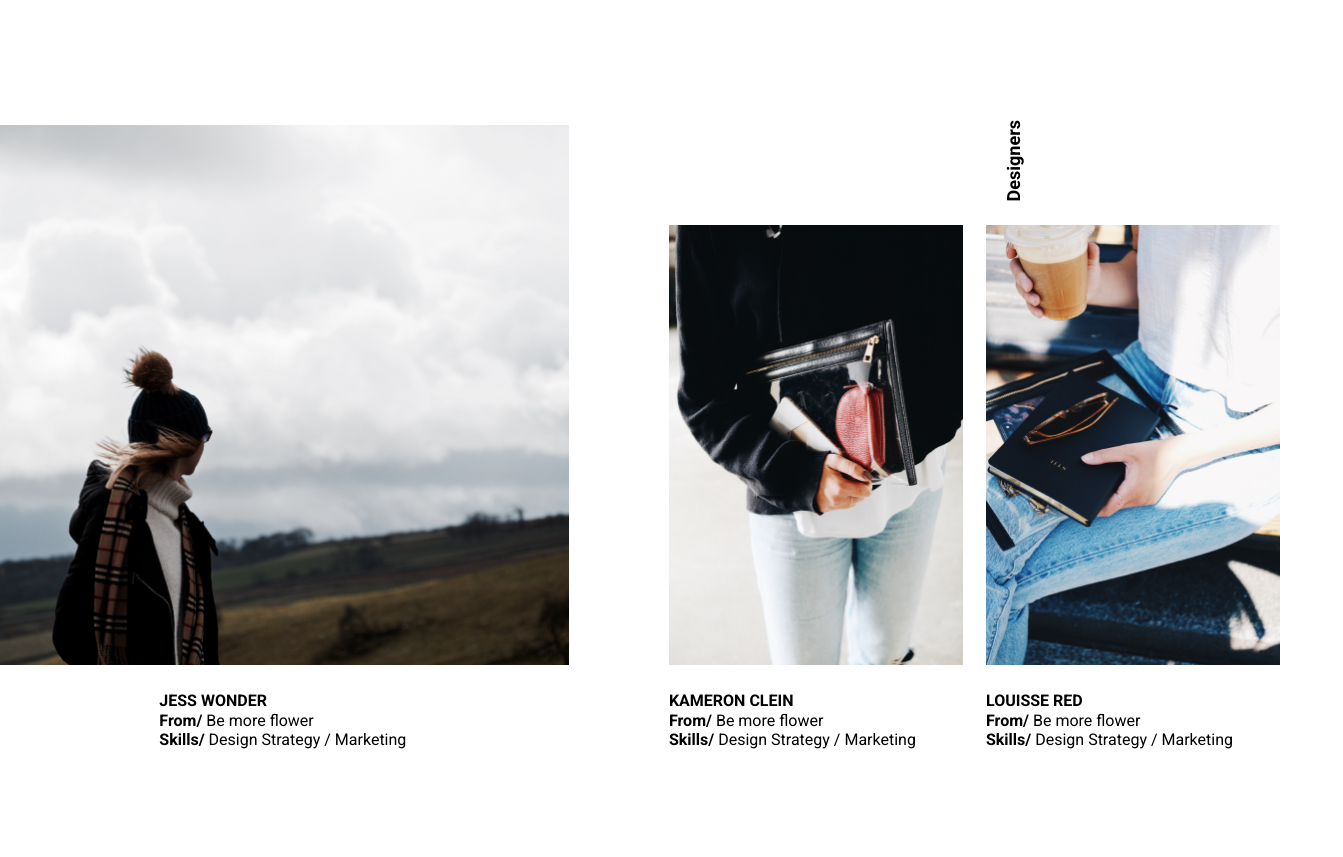
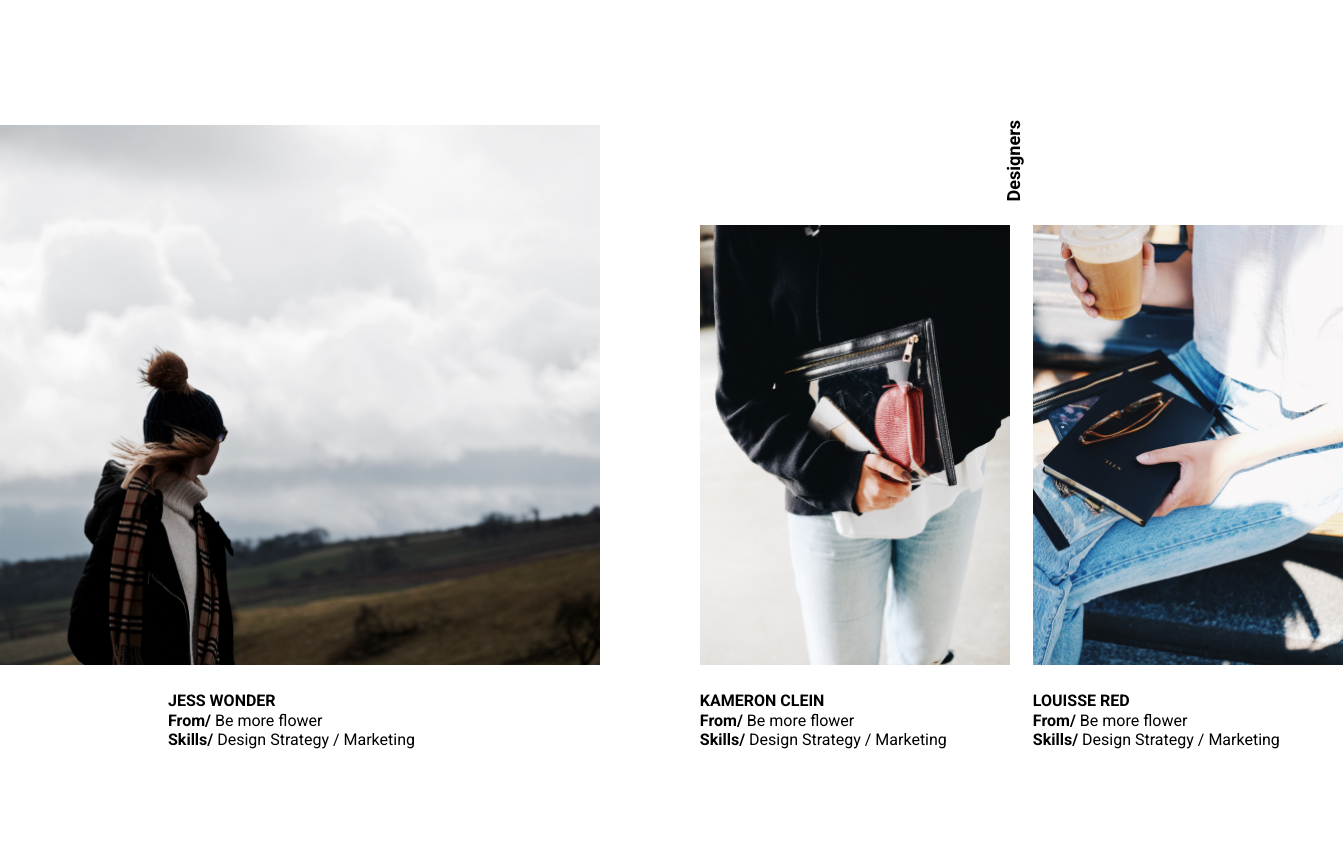
Before and after one commit to irina-novozhilova/otus-css-novozhilova, a plain HTML site: page index.html in a window 1280 px wide. Shown: the part 1540-2397 px from the top of the page, 1343 px wide, since content can reach past the window. Drawn offline with Linux system fonts and the light colour scheme.

Commit message:
Добавила flex-shrink

```diff
--- a/css/style.css
+++ b/css/style.css
@@ -241,7 +241,7 @@ blockquote {
 .card-designer {
     width: 31rem;
     height: 44rem;
-    /*flex-shrink: 0;*/
+    flex-shrink: 0;
 }
 
 .cards-big {
```
